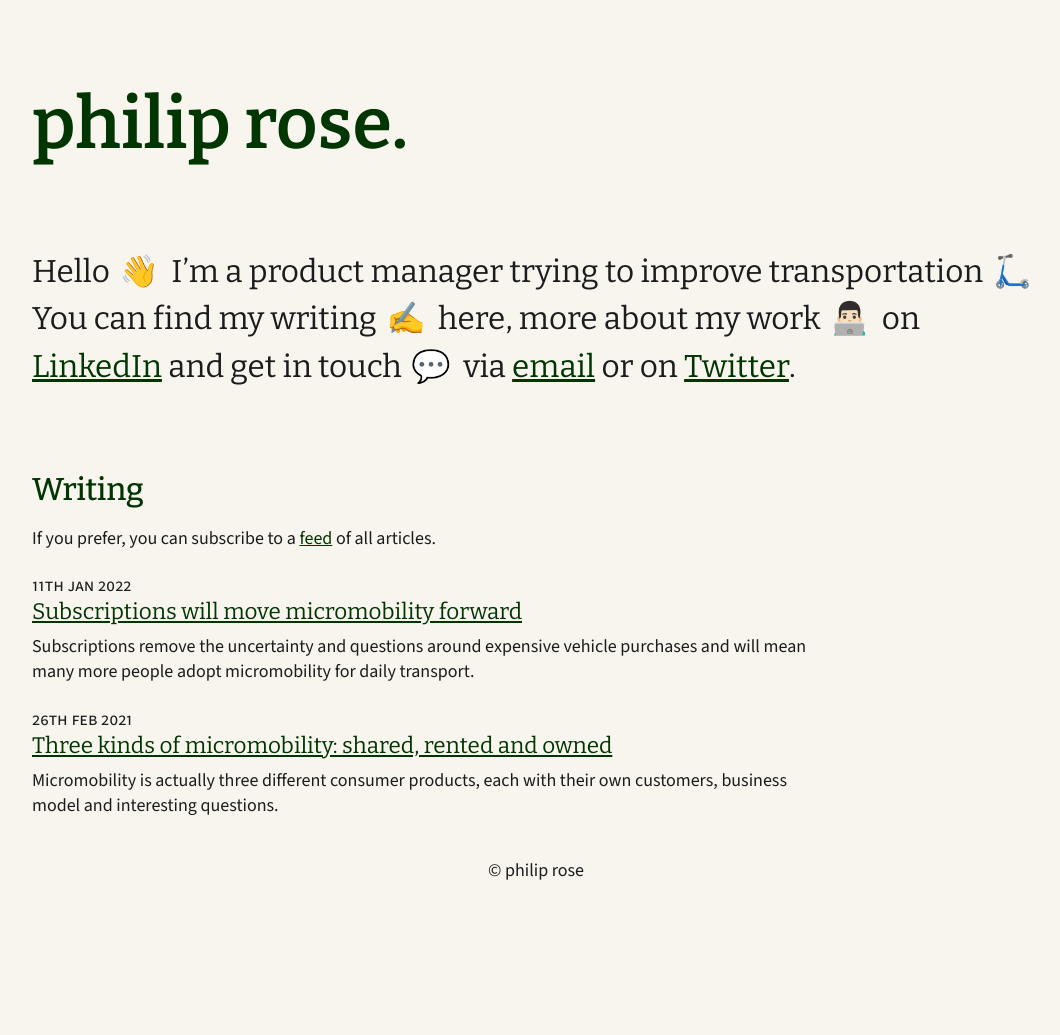
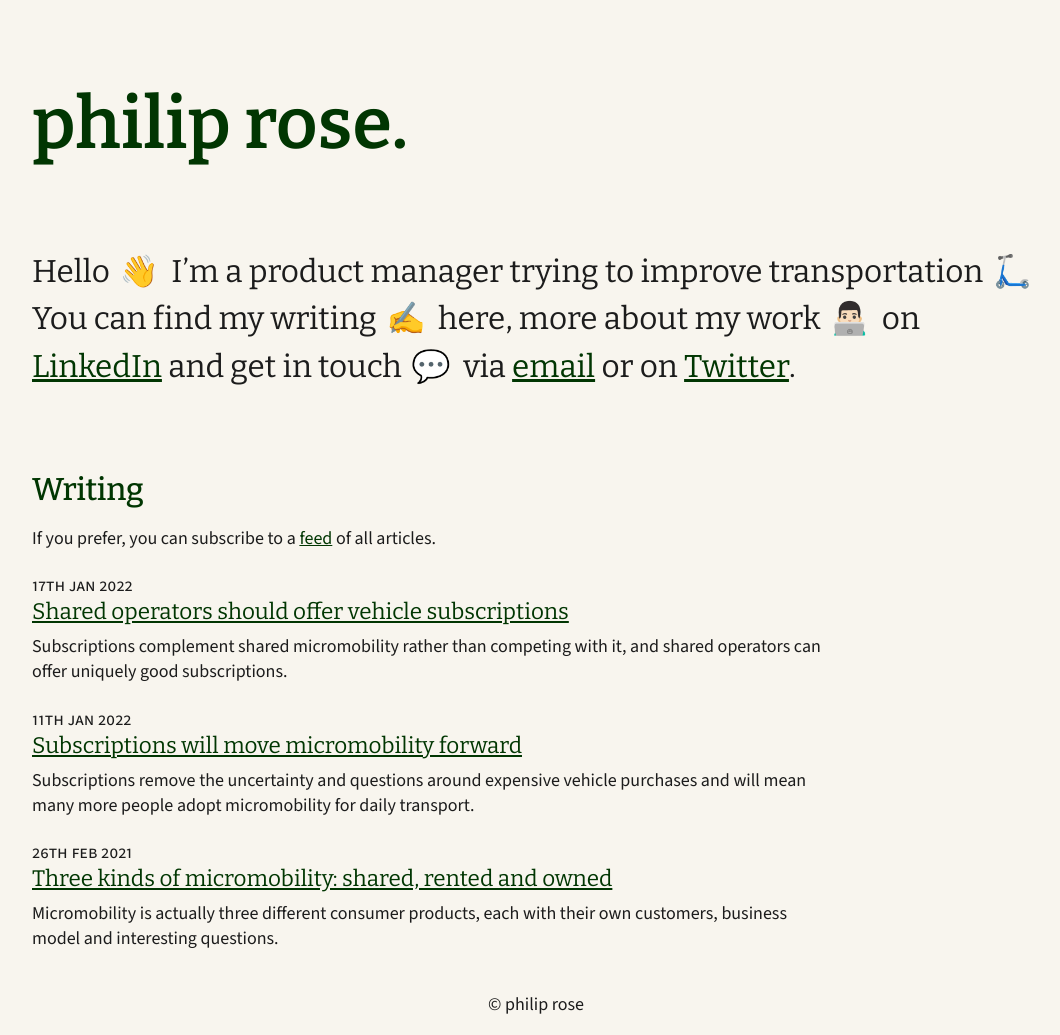
Before and after one commit to philipjrose/philipjrose.github.io, a Jekyll site: the page built from index.md, in a window 1280 px wide. Shown: the whole page, without its empty margins (104-1164 px from the left). Built offline with Jekyll 4.4.1, drawn with Linux system fonts in a browser that asks for light colours; before the commit the page ends 901 px from its top, so only the background shows below that; part of the change alters nothing that is shown.

Commit message:
Added post on shared operators offering subscriptions

```diff
--- /dev/null
+++ b/_posts/2022-01-17-shared-operators-vehicle-subscriptions.md
@@ -0,0 +1,161 @@
+---
+layout: article
+title:  "Shared operators should offer vehicle subscriptions"
+path: "/writing/shared-operators-vehicle-subscriptions"
+date: "2022-01-17"
+summary: "Subscriptions complement shared micromobility rather than competing with it, and shared operators can offer uniquely good subscriptions."
+---
+
+Personal vehicle subscriptions, where you pay a monthly fee for exclusive use of a vehicle, are the best consumer product in micromobility and [will play a big part in its future growth](https://philipjrose.com/writing/subscriptions-will-move-micromobility-forward). Shared operators like Lime and Voi are best placed to offer subscriptions to complement their shared services, and can offer a uniquely good subscription product.
+
+Subscriptions (and ownership generally) are often positioned in competition with shared micromobility, as in a [recent survey](https://www.mckinsey.com/industries/automotive-and-assembly/our-insights/the-e-kickscooter-takes-to-the-road-understanding-consumer-ownership-preferences) of micromobility ownership preferences.
+
+<figure>
+    <img src="{{ "/assets/content-images/2022-01/mckinsey-ownership-preferences-survey.svgz" | relative_url }}" />
+    <figcaption><a href="https://www.mckinsey.com/industries/automotive-and-assembly/our-insights/the-e-kickscooter-takes-to-the-road-understanding-consumer-ownership-preferences">Survey</a> positioning ownership and shared services as competing options </figcaption>
+</figure>
+
+But this isn't a choice anyone has to make. Yes, people want to own their vehicle for commuting as opposed to finding a shared vehicle twice (or more) a day. That isn't surprising, because almost nobody really uses shared vehicles like that.
+
+Shared vehicles are used for leisure or to save time, more often at the weekend and most people only use them occasionally[^1]. They're not cheap, but they're great for *spontaneity*, for the trip you didn't know you'd be taking. That's because there's often a vehicle nearby, charged and ready, and you don't have to take care of it. Charging, security and maintenance are all left to the operator.
+
+But shared vehicles are a poor fit for predictable, daily trips like commutes, for two reasons: high and unclear pricing, and the need to find a new vehicle each time.
+
+For regular use over weeks and months, shared vehicles are expensive. For a daily three-mile commute, you'll usually pay over $200, typically double or more the cost of a monthly transport pass in the same city.
+
+<table class="header-left">
+    <caption markdown="1">The costs of commuting using shared services in Washington D.C. ([methodology](#commuting-cost-methodology))</caption>
+    <thead>
+        <tr>
+            <th>Service</th>
+            <td><b>Public transport 🚇</b></td>
+            <td><b>Capital Bikeshare</b> (Lyft) 🚲</td>
+            <td><b>Revel</b> 🛵</td>
+            <td><b>Lime</b> 🛴🚲</td>
+            <td><b>Skip</b> by Helbiz 🛴</td>
+            <td><b>Lyft</b> 🛴</td>
+            <td><b>Spin</b> 🛴</td>
+        </tr>
+    </thead>
+    <tbody>
+        <tr>
+            <th>Trip pricing</th>
+            <td><em>n/a</em></td>
+            <td>$1 to start, then <br />$0.15/min (<em>non-member</em>)<br />Free to start, then <br />$0.10/min (<em>member</em>)</td>
+            <td>$1 to start, then <br />$0.39/min</td>
+            <td>$1 to start, then <br />$0.35/min</td>
+            <td>$1 to start, then <br />$0.39/min</td>
+            <td>$1 to start, then <br />$0.39/min</td>
+            <td>$1 to start, then <br />$0.41/min</td>
+        </tr>
+        <tr>
+            <th>Monthly commute cost</th>
+            <td><b>$81</b></td>
+            <td><b>$148</b> (<em>non-member</em>)<br /><b>$79.80</b> (<em>member</em>)</td>
+            <td><b>$289.60</b></td>
+            <td><b>$292</b></td>
+            <td><b>$320.80</b></td>
+            <td><b>$320.80</b></td>
+            <td><b>$335.20</b></td>
+        </tr>
+    </tbody>
+</table>
+
+The high cost is not immediately obvious: "$1 to unlock, then $0.39/min + tax" doesn't tell you that a trip might be $7 (who knows how long their trip will take?) or that a month of commuting comes to $320.
+
+(It's worth noting that shared operators offer monthly passes that cover unlimited rides up to a certain number of minutes in cities where it's required or serves them well to do so. This is better for commuters, yet still begs the question of whether you'll exceed the time limit.)
+
+Monthly passes don't change the fact that there's not necessarily a shared scooter nearby when you need it. There's *probably* one somewhere close, but it'll involve a walk of an unknown amount of time in an unknown direction (and maybe some hunting!) to find it. That's an awful tradeoff to make, day after day, when people are tired, busy and trying to meet what's expected of them.
+
+A vehicle subscription solves both the pricing and reliability challenges. The monthly price is clear and the vehicle is for your use exclusively, so you know exactly where it is - where you left it. For commuting, this is leaps and bounds better than the expense and uncertainty of shared vehicles.
+
+Conversely, your own vehicle isn't great for spontaneity. It's only available when and where you remember to bring it, and even the most portable scooters are a hassle to carry when you don't plan to use them. There's clearly still a role for shared vehicles even after you subscribe, and research suggests [^2] that owning a micromobility vehicle actually makes people *more* likely to use shared vehicles.
+
+### Shared operators can excel at subscriptions
+
+When I'm talking about subscription vehicles from a shared operator, it's important to clarify that I'm talking about the same vehicles that are used in shared fleets (maybe with colour or branding changes), offered in the same cities where companies operate shared fleets. While designed for a different purpose, they can still be uniquely good subscription vehicles.
+
+Securing your vehicle outdoors is a major concern; theft is a universal problem and micromobility vehicles are desirable targets.
+
+Shared operators bring years of expertise in locks, alarms, tracking and recovering vehicles and shared vehicles are heavier and so harder to steal. But the best security feature is hiding in plain sight: your subscription vehicle looks like the other hundreds or thousands of shared vehicles around the city, so why steal this one?
+
+A personal anecdote to illustrate this: I subscribed to Bird's now-defunct Personal Rental program for a year in 2019 and commuted for seven miles a day, to-and-from a train station in San Francisco. I locked the scooter (which [still retails](https://shop.bird.co/collections/bird-one) for $1,000) with just a flimsy cable in a dark underpass for hours every day after I boarded the train, until I returned in the evening.
+
+<figure>
+    <img src="/assets/content-images/2022-01/22nd-st-caltrain-underpass-sf.jpg" />
+    <figcaption>The underpass where I left my subscription scooter for hours a day.</figcaption>
+</figure>
+
+That scooter was never touched, even on the few occasions when I left it overnight. Not coincidentally, there were usually several shared scooters left in the same area every morning as people hurried to the train. (This doesn't prove that shared vehicles are more secure, but I can well believe that looking like a shared vehicle means they'll be stolen far less often.)
+
+Repairs will also be easier with shared vehicles, given that operators have already scaled and optimised maintenance workflows across large fleets that are used more intensively, meaning faster repairs and instant replacement with a fresh vehicle.
+
+With operations on the ground in cities already, shared operators are in the position to offer services that subscription-only companies will struggle to scale up to match. Need your bike moved to a different location, or the battery swapped during the day? Operators are doing these things with vehicles in the shared fleet all day and would be able to charge subscription customers more for the added convenience of doing them with personal vehicles too.
+
+Discounts for subscribers would push people to use the operator's shared service ahead  of (otherwise undifferentiated) competitors, and you can imagine integrations with features like Lime's [Group Ride](https://www.li.me/second-street/group-ride-lime-newest-scooter-feature-rolls-out-over-20-cities) allowing subscription customers to introduce friends to the fun of micromobility with shared vehicles.
+
+There could be unexpected upsides to some shared vehicle design choices for subscribers. Many shared models now use swappable batteries and these could provide new flexibility for storage and charging in some living arrangements. If you live on the third floor, it's a hassle to lug a scooter (not to mention a bike) upstairs, but carrying just the battery feels easy.
+
+But, there are clear downsides of shared designs as well. Vehicles are too heavy to carry, won't fold and don't include storage, making it harder to run errands. Shared operators could change future designs with these things in mind, but that increases tension with design choices to withstand the rigour of shared use.
+
+### Subscriptions diversify a shared business
+
+Offering subscriptions allows a shared operator to segment their customer base into casual riders and commuters, providing the best product and price for both groups without making changes to their shared service, which can continue to serve the uses it does well.
+
+The shared fleet is a natural advantage operators have to introduce potential subscription customers to the experience of using their vehicles. Taking a test ride is as easy as finding the nearest vehicle on the street, which other subscription operators have no way to match.
+
+Some cities are more profitable for shared services than others, but in many cities a cap restricts how many vehicles the operator can deploy. Subscription vehicles, as they're effectively each customer's private vehicle, are not subject to the cap, providing operators a way to serve more customers and increase profit in their best markets where caps may stifle demand.
+
+Subscription customers represent higher-margins for shared operators because operations costs per-vehicle will be lower, as subscription customers will likely use vehicles less and take better care of them, like a vehicle they truly own.
+
+They also diversify the business in a way that doesn't depend on the vagaries of winning and retaining city permits. And, compared to selling vehicles directly (as [Bird does](https://shop.bird.co)), subscriptions are a better fit for shared operators existing business model. Recurring revenue is predictable, helps forecast vehicle production and operational capacity and, most importantly, deepens the customer relationship and creates loyalty in a way shared operators are [already trying to do](https://www.li.me/second-street/lime-introduces-lime-prime-just-in-time-for-summer).
+
+### Subscriptions divide focus
+
+Although the tasks operations employees will perform - picking up the vehicle, repairing it, charging it, dropping it off again - are fundamentally the same as with shared vehicles, supporting subscription vehicles will add operational complexity.
+
+Running a subscription service will cause tension in vehicle design: when considering a new model, should an operator optimise for shared use (weight, stability, battery life) or subscription customers (portability, storage, top speed)?
+
+An operator successfully serving subscription customers at scale could choose to develop separate hardware for subscriptions and shared fleets, but using the same vehicles brings a lot of advantages: economy of scale, standardised operations and flexibility in how vehicles are allocated.
+
+The latter is especially valuable: vehicles may generate more revenue per day as part of a shared fleet than they can as a subscription vehicle used by only one customer. A good problem to have, and the operator can allocate vehicles where they'll generate the most revenue, and open up subscription capacity only where they have available vehicles and it isn't as profitable to deploy them for shared use.
+
+Another concern is that subscription vehicles may be subject to intensive use, especially by people like delivery workers using them professionally.
+
+If a vehicle in a shared fleet in a high ridership city sees five or so trips per day, a subscription customer commuting to work (two trips) isn't likely to cause problems in terms of vehicle and battery wear and maintenance, but a delivery worker making twenty or more trips on the vehicle might.
+
+If you provide people with a good enough product to use to do their job, this probably will happen. Shared operators have a couple of options: either restrict usage of subscription vehicles (for example: only allowing 50 or 100 miles a week of travel), or lean into the use case and design a product that delivery workers would want to pay more for. Zoomo [employs both tactics](https://www.ridezoomo.com/us/plans), limiting weekly mileage on cheaper ("commuter") plans and providing spare battery rental on more expensive plans targeted at delivery workers. Shared operators could also offer priority maintenance, faster vehicle replacement and cargo attachments in higher-priced subscription plans to create a great delivery worker service for the right price.
+
+### A brief history of shared operator subscriptions
+
+Bird [launched Personal Rentals](https://www.bird.co/blog/bird-introduces-monthly-personal-rentals/) in April 2019 in San Francisco and Barcelona, where Bird had recently operated shared vehicles but lost (or was never awarded) operating permits and then ceased shared operations. Personal Rentals may have been a result of quick thinking of how to utilise the shared fleets sitting in warehouses, but it was an excellent service (particularly at the $25/month price point!) that I personally used until it was [discontinued in March 2020](https://help.bird.co/hc/en-us/articles/360031020811-Personal-Rental-FAQ). It's hard to imagine that was unrelated to the onset of COVID-19, as most shared operators shut down all operations around that time.
+
+Wheels took the opposite approach, [launching subscriptions](https://takewheels.com/wheels-launches-the-first-ever-self-cleaning-bike-handlebars-and-creates-new-offerings-for-delivery-couriers-and-consumers-who-have-essential-needs-for-transportation/) later the same month, and their increased emphasis on subscriptions over time suggests that the service has been a success.
+
+Spin launched a subscription service in two English towns in 2021[^3] but the programme hasn't expanded, while [recent reductions in staff](https://www.spin.app/blog-posts/spin-forward) may mean it's less likely that it does in future.
+
+There's no clear pattern here, with subscription offerings seemingly victims of circumstance. That might point to the dangers of splitting focus between shared fleets and subscriptions, and operators retreating to their core shared businesses when times get tough, but it's hard to know from the outside.
+
+It would be a shame if no shared operators launch subscriptions again. It's an excellent consumer product that complements shared fleets and allows operators to effectively target daily transportation and commuting use cases for the first time. Using the same vehicles as shared fleets makes it a cheap(er) experiment, one that I hope more operators run in 2022.
+
+---
+
+### Appendix: commuting cost methodology {#commuting-cost-methodology}
+
+I compared the cost of an urban [three-ish mile commute](https://www.google.com/maps/dir/Shepherd+St+NW,+Washington,+DC+20011/Ford's+Theatre+National+Historic+Site,+Washington,+DC/@38.9180632,-77.0459409,14z/data=!3m1!4b1!4m13!4m12!1m5!1m1!1s0x89b7c8165c3d23b5:0x88cbeb6c89c67ba4!2m2!1d-77.030888!2d38.939739!1m5!1m1!1s0x89b7b790ef3e6da9:0x5988f9a6ec6c3251!2m2!1d-77.0258648!2d38.8962889) in Washington D.C., twice a day for twenty working days in a month. I chose three miles as a distance over which you could realistically use any micromobility mode to travel, and Washington D.C. as the English-speaking city with (I believe) the most different shared modes in operation. (Operators using English language and requiring a US driving licence makes it easier for me to compare live prices in their apps.)
+
+For public transport, I used WMATA's [Monthly Unlimited Pass Calculator](https://www.wmata.com/fares/Monthly-Pass/index.cfm) to get the price of a pass between Georgia Ave-Petworth and Gallery Pl-Chinatown stations. I compared micromobility to the subway instead of to buses because I wanted to compare to the most expensive public transport option, so to not distort the point of how expensive micromobility is.
+
+It was hard to compare bikeshare fairly. I included both member and non-member pricing - membership is similar to a public transport pass (but yearly, not monthly) but a much bigger commitment than using dockless micromobility. I pro-rated the annual membership cost and included it. I did not include $2 fees for parking away from a dock, so again a better comparison to public transport than dockless micromobility.
+
+I used each micromobility operator's app to check prices in Washington D.C., although I seemingly couldn't check Bird's pricing  without being in D.C. myself. For e-bike and scooter commutes, I used the Google Maps cycling directions estimate (18 minutes each way) and for e-mopeds I used the car directions estimate, since the roads used aren't especially fast. All prices were accurate on January 15th, 2022. I didn't include Helbiz Unlimited, which (at $39.99/month) is a terrific deal, as I'm unsure how long it'll remain at that price point, but I'm happy to be wrong on that score.
+
+---
+
+### Notes
+
+[^1]: A [2020 study in Paris](https://www.sciencedirect.com/science/article/abs/pii/S1361920921000146) shows that people use shared scooters infrequently, for leisure and typically use them in place of walking and public transit. Studies from [Washington DC in 2019](https://www.sciencedirect.com/science/article/abs/pii/S0966692319302741) and [Austin in 2021](https://www.sciencedirect.com/science/article/abs/pii/S1361920921001474) corroborate shared use for leisure and at weekends, while a [2021 study in Zurich](https://www.sciencedirect.com/science/article/pii/S1361920921001073) corroborates that many shared micromobility riders are inactive or 'dormant', meaning that they use the service rarely.
+
+[^2]: A [2021 study in Zurich](https://www.sciencedirect.com/science/article/pii/S1361920921001073) shows that "respondents who own e-scooters/e-bikes are more likely to use shared e-scooters/e-bikes as well" (section 4.2).
+
+[^3]: The Spin+ monthly rental programme launched in [Brentwood](https://www.inyourarea.co.uk/news/spin-e-scooter-rental-launching-in-brentwood-next-week/) and [Braintree](https://slickandsmart.com/2021/03/25/spin-e-scooter-rental-launching-in-braintree-next-week/).
--- a/_sass/main.scss
+++ b/_sass/main.scss
@@ -269,7 +269,7 @@ footer {
 }
 
 .article-content > :last-child {
-  margin-bottom: 3rem;
+  margin-bottom: 3.5rem;
 }
 
 .article-content sup {
@@ -328,10 +328,15 @@ only screen and (max-width: 760px),
 
 .article-content table caption {
   caption-side: bottom;
+}
 
+.article-content figcaption,
+.article-content table caption {
   padding: 0.5rem;
 
+  font-family: $bodyFont;
   font-style: italic;
+  text-align: center;
 }
 
 .article-content table.header-left th {
@@ -358,6 +363,14 @@ only screen and (max-width: 760px),
 .article-content table.header-left thead td {
   padding-bottom: 0.25rem;
   border-bottom: 1px solid $bodyTextColour;
+}
+
+.article-content figure {
+  margin: 1.5rem 0;
+}
+
+.article-content img {
+  max-width: 100%;
 }
 
 /* These divide the article body from footnotes */
```
Also changed, not shown: 3 other files.
